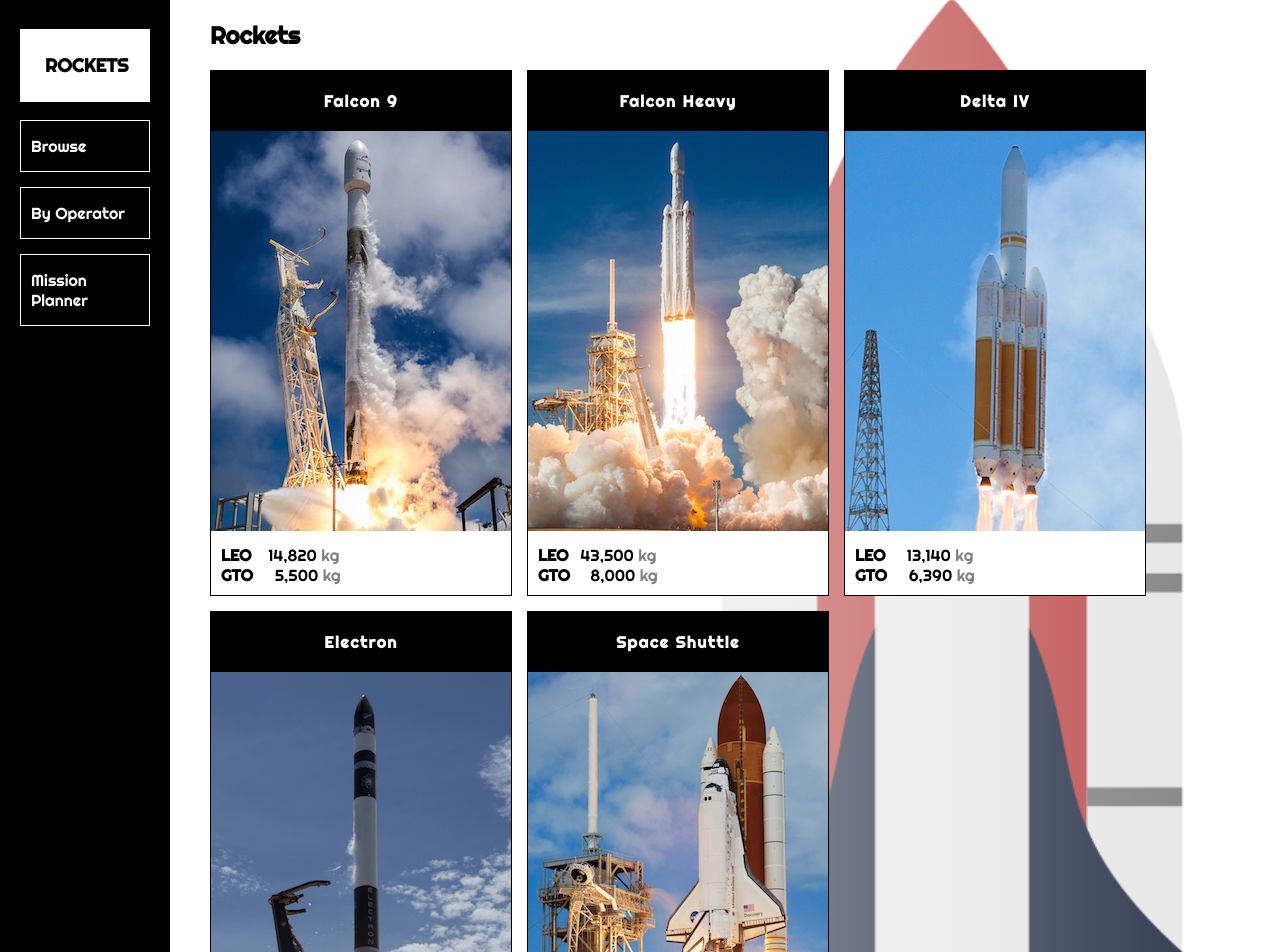
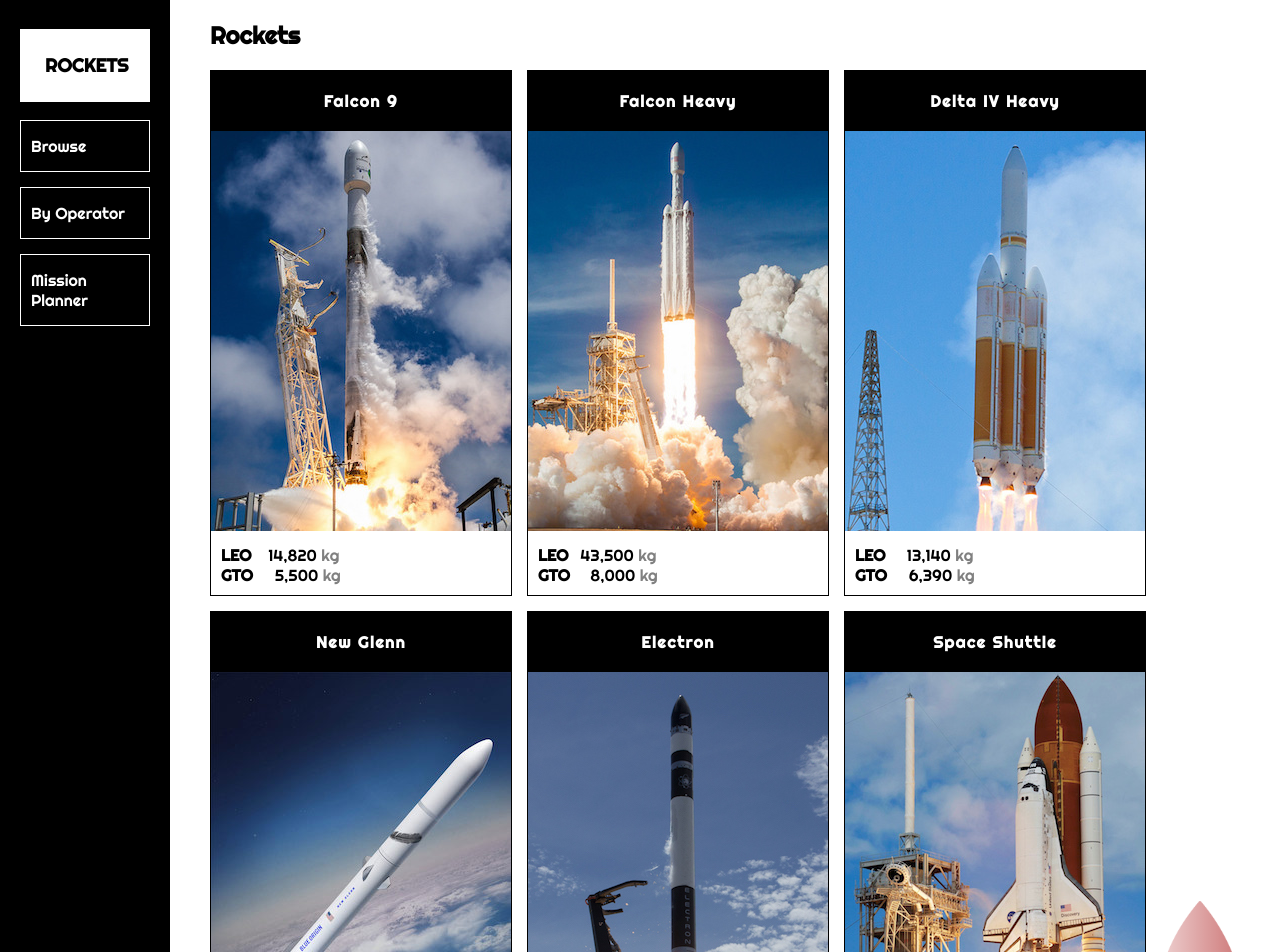
Before and after one commit to fotijr/rockets, an Angular app: page /rockets in a window 1280 px wide. Shown: the top 952 px of the page. Built offline with nearby package versions, Linux system fonts and the light colour scheme.

Commit message:
Added New Glenn 🚀

```diff
--- a/src/assets/rockets.json
+++ b/src/assets/rockets.json
@@ -56,8 +56,8 @@
             }
         },
         {
-            "id": "delta-iv",
-            "name": "Delta IV",
+            "id": "delta-iv-heavy",
+            "name": "Delta IV Heavy",
             "operator": "ULA",
             "fuel": "LH₂ / LOX",
             "config": [
@@ -88,6 +88,26 @@
                 "credit": {
                     "name": "",
                     "url": ""
+                }
+            }
+        },
+        {
+            "id": "new-glenn",
+            "name": "New Glenn",
+            "operator": "Blue Origin",
+            "fuel": "LNG / LOX",
+            "config": [
+                {
+                    "name": "reusable",
+                    "leo": 45000,
+                    "gto": 13000
+                }
+            ],
+            "img": {
+                "url": "/assets/img/new-glenn.jpg",
+                "credit": {
+                    "name": "Blue Origin",
+                    "url": "https://www.blueorigin.com"
                 }
             }
         },
--- a/src/styles.css
+++ b/src/styles.css
@@ -10,6 +10,6 @@
     background: linear-gradient(to left, transparent, #FFF), url(/assets/shuttle-medium.png);
     background-position: bottom right;
     background-repeat: no-repeat;
-    background-size: contain;
+    background-size: 20vmin auto;
     min-height: 100vh;
 }
```
Also changed, not shown: src/assets/img/new-glenn.jpg (added).
